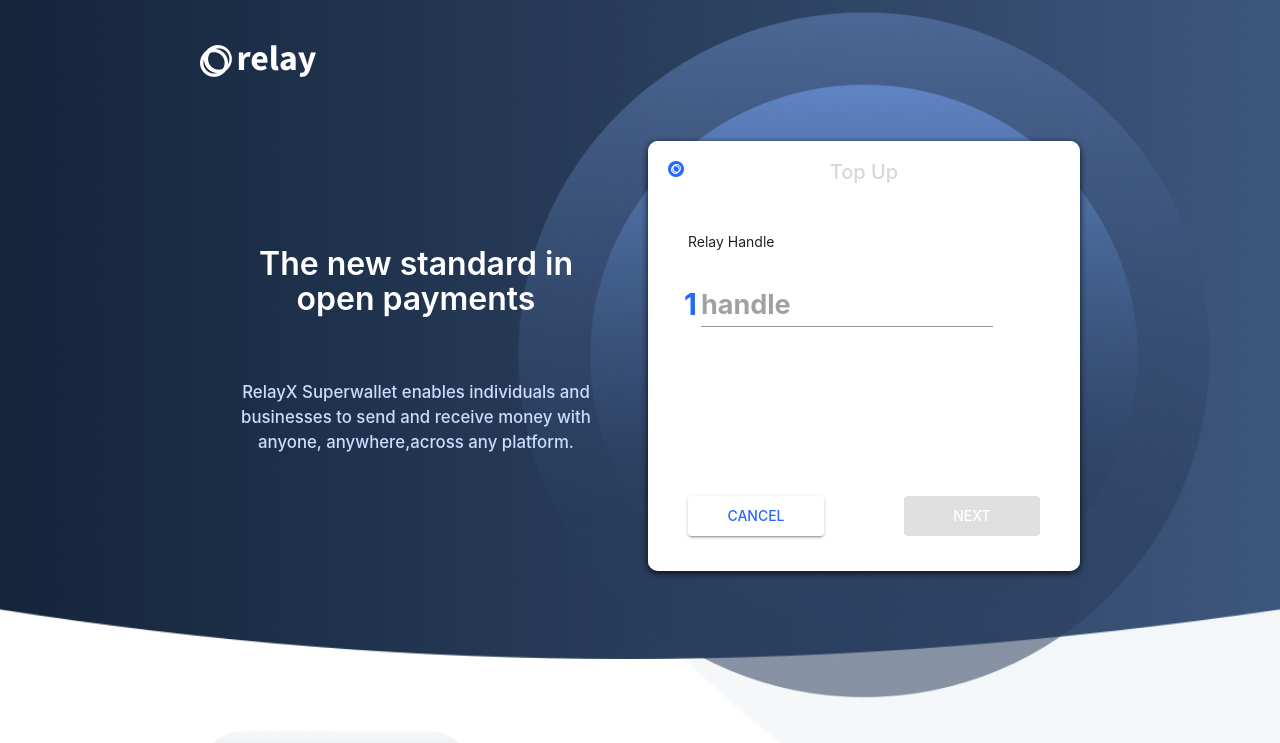
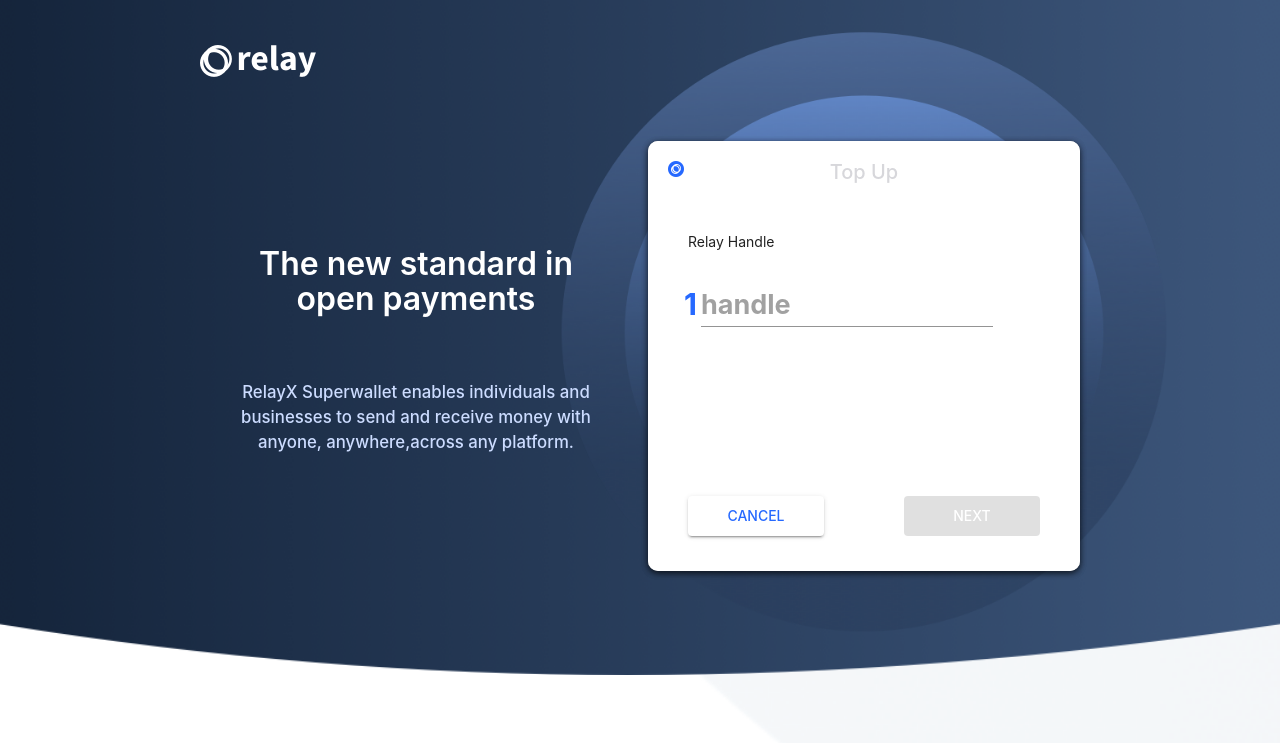
Before and after one commit to smart-dev30/relayx-frontend, a React (Create React App) app: page /dashboard in a window 1280 px wide. Shown: the top 743 px of the page. Built offline with nearby package versions, Linux system fonts and the light colour scheme.

Commit message:
fix circle padding issue

```diff
--- a/src/containers/dashboard/index.js
+++ b/src/containers/dashboard/index.js
@@ -112,7 +112,6 @@
           <Grid item md={6} sm={12}>
             <div className={classes.topUpContainer}>
               <img className={classes.backgroundImageTopContainer} src={circleShadeBGImage} alt="Background" />
-              {/* <div className={classes.backgroundImageTopContainer}></div> */}
               {step === Step.SET_HANDLE && (
                 <SetHandle onNext={this.handleNextPress} onBack={this.handleBackPress} />
               )}
--- a/src/containers/dashboard/style.js
+++ b/src/containers/dashboard/style.js
@@ -1,7 +1,7 @@
 import { createStyles } from '@material-ui/core/styles';
 import { styles as common } from '../style';
 import { Colors } from '../../services/theme'
-import { footerImage , circleShadeBGImage , headerImage , headerMobileImage } from '../../images'
+import { footerImage } from '../../images'
 
 export const styles = createStyles(theme => ({
   ...common,
@@ -84,20 +84,19 @@
     [theme.breakpoints.up('sm')]: {
       paddingLeft: '15%',
       paddingRight: '15%',
-      paddingBottom: theme.spacing(10),
-      //backgroundImage: `url(${headerImage})`,
+      paddingBottom: theme.spacing(12),
     },
     [theme.breakpoints.down('xs')]: {
       paddingLeft: '4%',
       paddingRight: '4%',
-      paddingBottom: theme.spacing(5),
-      //backgroundImage : `url(${headerMobileImage})`
+      paddingBottom: theme.spacing(7),
     },
     minHeight: theme.spacing(25),
     width: '100%',
     backgroundSize: 'cover',
     backgroundPosition: 'top center',
-    position : 'relative'
+    position : 'relative',
+    overflow : 'hidden'
   },
   textButton: {
     textDecoration: 'none'
@@ -166,13 +165,12 @@
     width: '24%',
   },
   backgroundImageTopContainer : {
-    top: 0,
+    top: -23,
     left: 0,
     zIndex: -10,
     position: 'absolute',
     maxWidth : '100%',
-    transform : 'scale(1.6)'
-    // backgroundImage : `url(${circleShadeBGImage})`,
+    transform : 'scale(1.4)'
   },
   backgroundImage0: {
     zIndex: -10,
```
